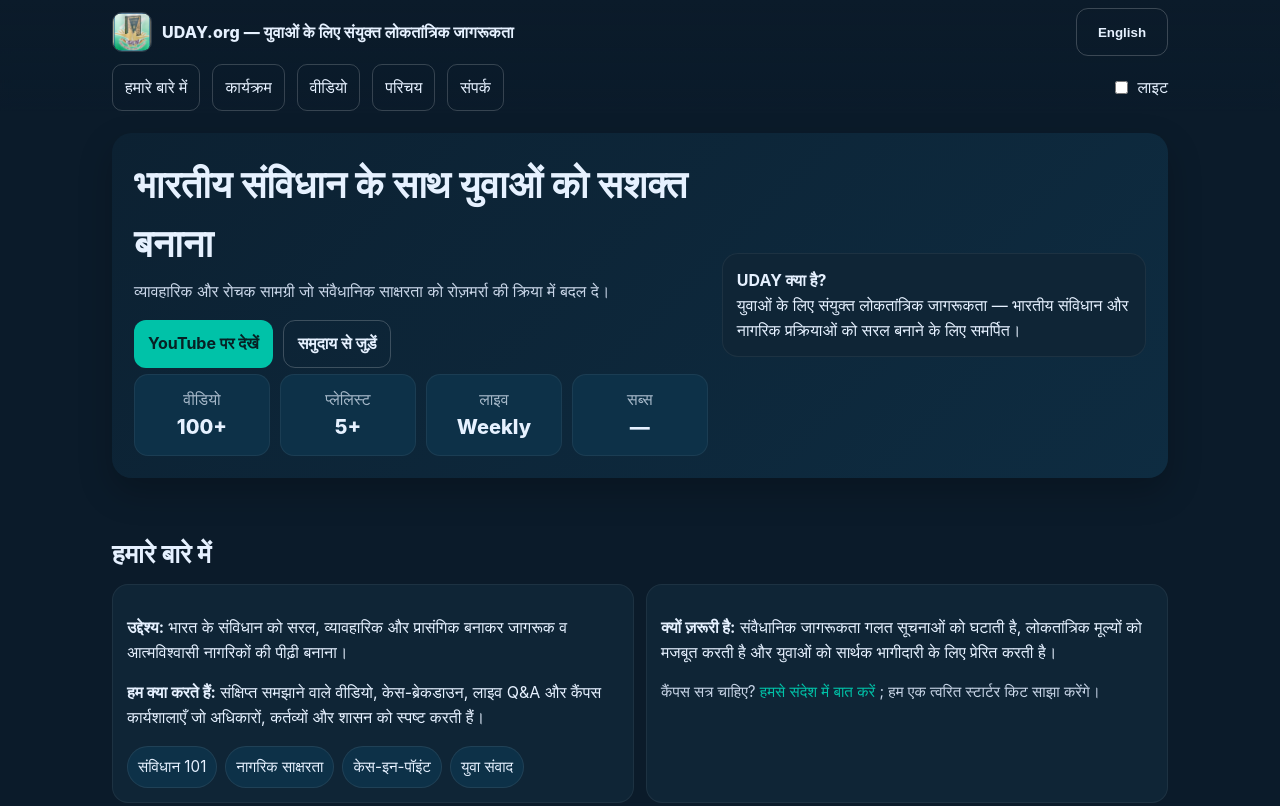
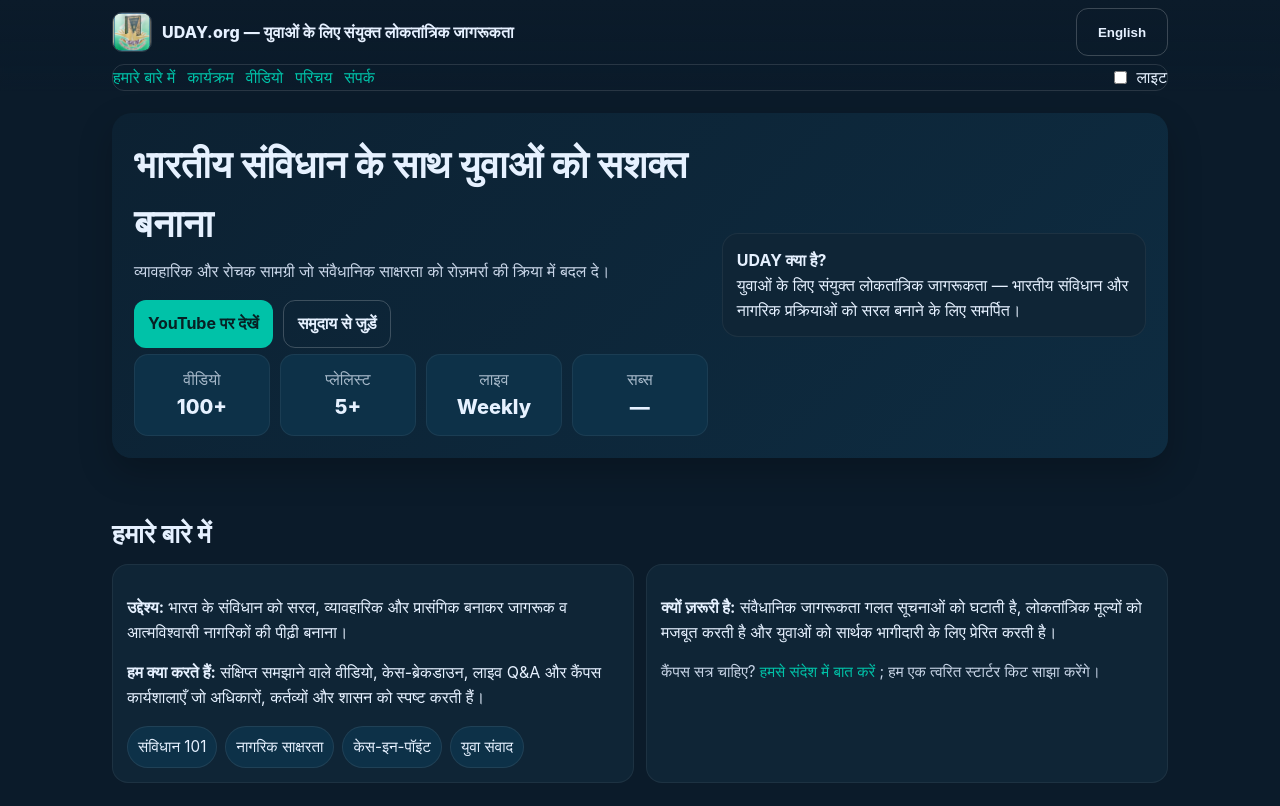
Before and after one commit to linkinshakya/UDAY.org, a plain HTML site: page index.html in a window 1280 px wide. Shown: the top 806 px of the page. Drawn offline with Linux system fonts and the light colour scheme.

Commit message:
Update index.html

```diff
--- a/index.html
+++ b/index.html
@@ -33,13 +33,14 @@
     .hamb span:before,.hamb span:after{content:"";position:absolute;left:0;width:20px;height:2px;background:#e6f1ff}
     .hamb span:before{top:-6px}.hamb span:after{top:6px}
     nav.menu{display:none;flex-direction:column;gap:8px;padding:10px 0}
-    nav.menu a{
-  padding:10px 12px;
-  border-radius:10px;
-  background:rgba(255,255,255,.10); /* lighter tile */
-  color:var(--fg);                   /* force light text */
-  border:1px solid rgba(255,255,255,.18);
+    /* add this just below the nav.menu rule */
+nav.menu{
+  background:var(--panel);
+  border:1px solid rgba(255,255,255,.12);
+  border-radius:12px;
+  padding:10px;
 }
+
     .open nav.menu{display:flex}
     @media (min-width:860px){
       .hamb{display:none}
```
